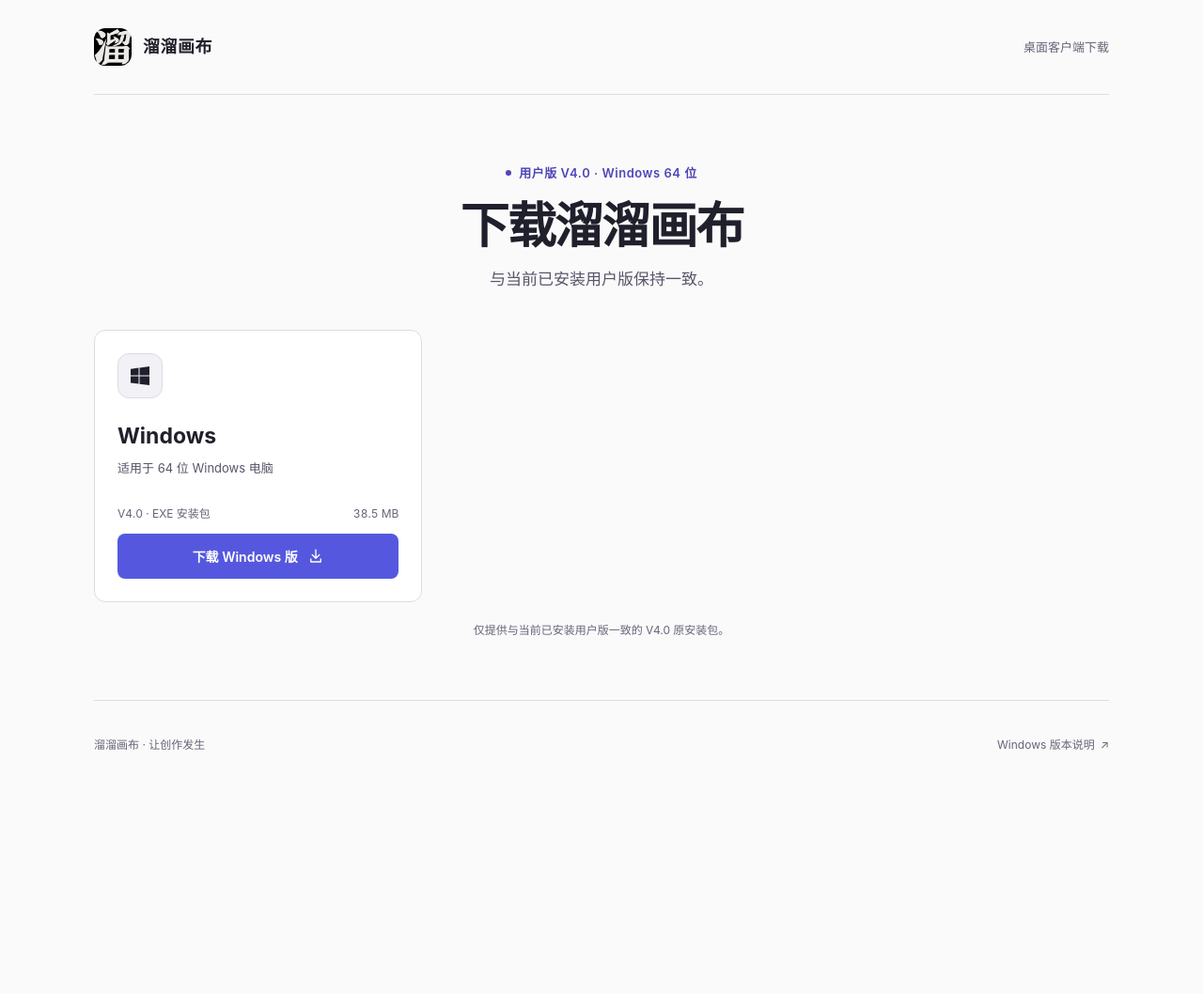
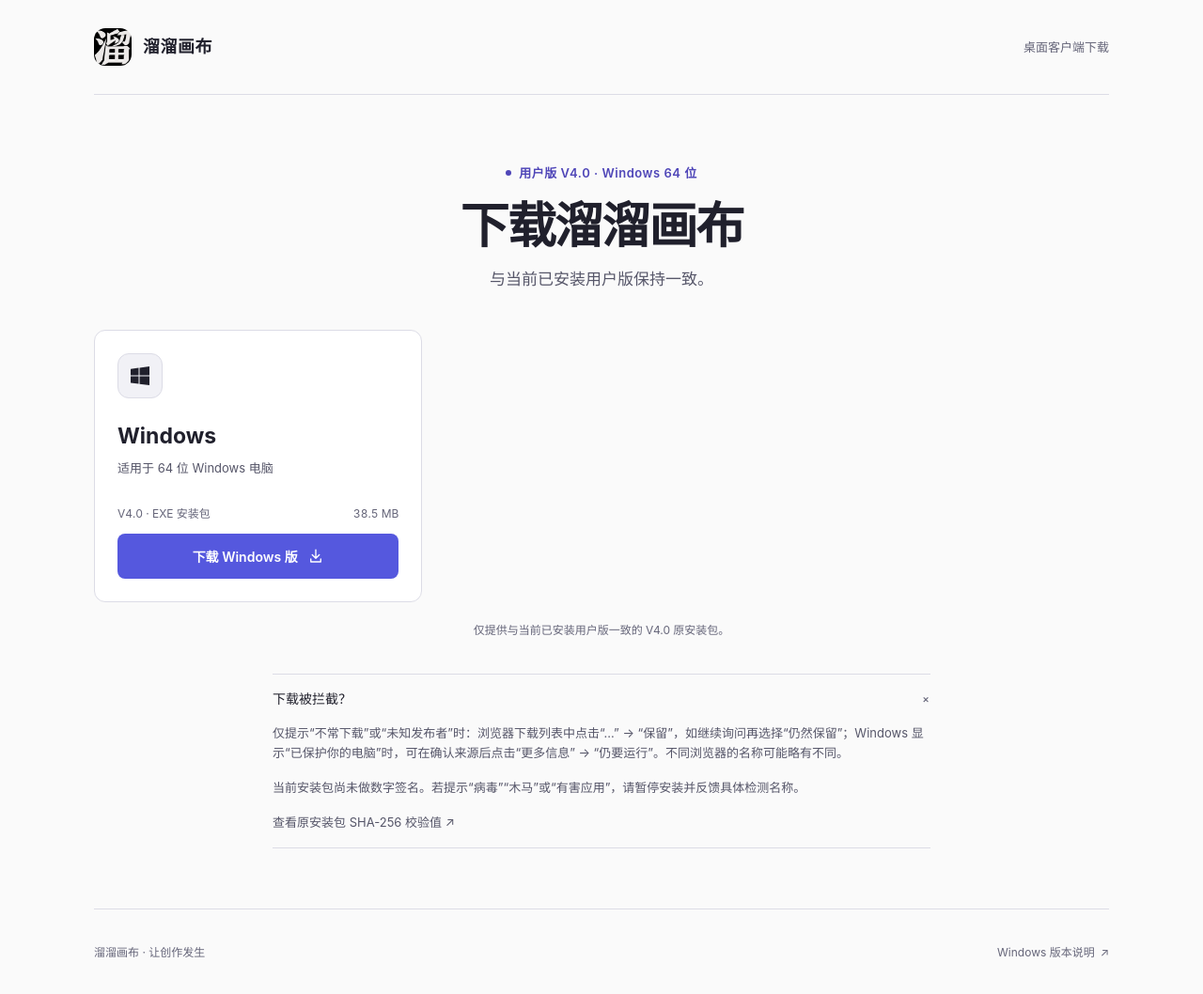
Before and after one commit to Gaoliuliu-0521/liuliu-canvas, a plain HTML site: page index.html in a window 1280 px wide. Shown: the whole page at 94% size. Before the commit the page ends 838 px from the top, so only its background shows below. Drawn offline with Linux system fonts and the light colour scheme.

Commit message:
docs: 补充下载拦截的简明操作提示

```diff
--- a/index.html
+++ b/index.html
@@ -36,6 +36,15 @@
       </section>
       <p class="release-status" id="release-status" role="status">仅提供与当前已安装用户版一致的 V4.0 原安装包。</p>
 
+      <section class="download-help" id="download-warning-help" aria-label="下载被拦截时的操作提示">
+        <details open>
+          <summary>下载被拦截？<span aria-hidden="true">+</span></summary>
+          <p>仅提示“不常下载”或“未知发布者”时：浏览器下载列表中点击“…” → “保留”，如继续询问再选择“仍然保留”；Windows 显示“已保护你的电脑”时，可在确认来源后点击“更多信息” → “仍要运行”。不同浏览器的名称可能略有不同。</p>
+          <p>当前安装包尚未做数字签名。若提示“病毒”“木马”或“有害应用”，请暂停安装并反馈具体检测名称。</p>
+          <p><a href="https://github.com/Gaoliuliu-0521/liuliu-canvas/releases/download/v4.0.0/SHA256SUMS.txt">查看原安装包 SHA-256 校验值 ↗</a></p>
+        </details>
+      </section>
+
       <noscript><p class="release-status">用户版 V4.0 安装包可直接下载。</p></noscript>
     </main>
     <footer><span>溜溜画布 · 让创作发生</span><a href="https://github.com/Gaoliuliu-0521/liuliu-canvas/releases/tag/v4.0.0" target="_blank" rel="noopener noreferrer">Windows 版本说明 <span aria-hidden="true">↗</span></a></footer>
```
